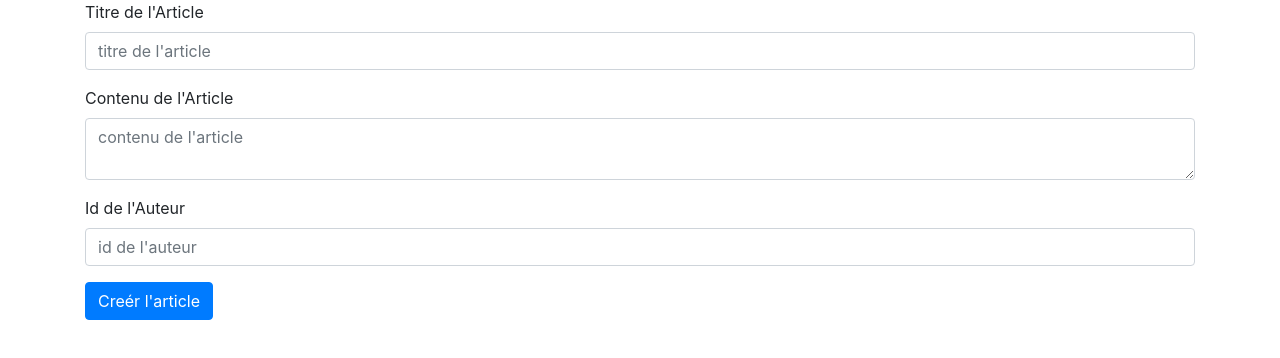
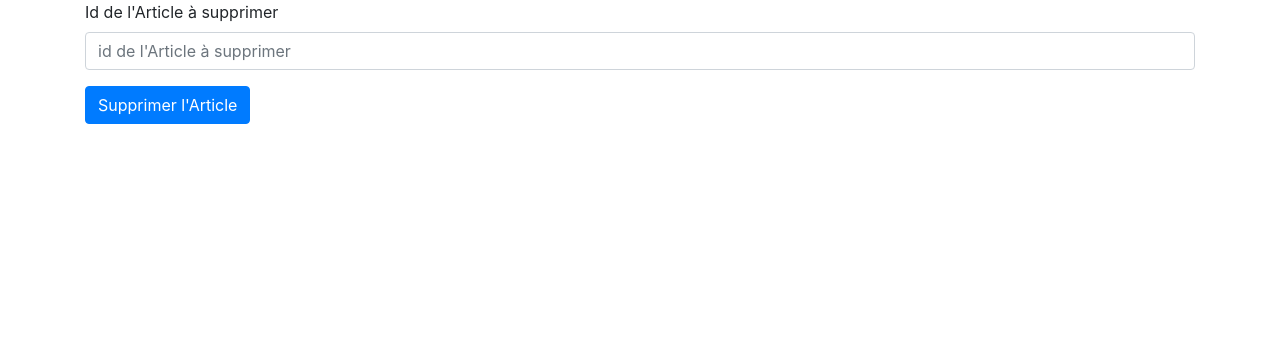
Before and after one commit to OmyRob86/first-react-project, a React (Create React App) app: page / in a window 1280 px wide. Shown: the top 358 px of the page. Built offline with nearby package versions, Linux system fonts and the light colour scheme.

Commit message:
Added style on DeleteArticle

```diff
--- a/src/App.js
+++ b/src/App.js
@@ -1,10 +1,10 @@
 import React from 'react';
-import CreateArticle from './CreateArticle';
+import DeleteArticle from './DeleteArticle';
 
 const App = () => {
   return (
     <div>
-      <CreateArticle />
+      <DeleteArticle />
     </div>
   );
 }
--- a/src/CreateArticle.js
+++ b/src/CreateArticle.js
@@ -1,4 +1,5 @@
 import React, { useState } from 'react';
+
 import Container from 'react-bootstrap/Container';
 import Form      from 'react-bootstrap/Form';
 import Button    from 'react-bootstrap/Button';
--- a/src/DeleteArticle.js
+++ b/src/DeleteArticle.js
@@ -1,4 +1,8 @@
 import React, { useState } from 'react';
+
+import Container from 'react-bootstrap/Container';
+import Form      from 'react-bootstrap/Form';
+import Button    from 'react-bootstrap/Button';
 
 const DeleteArticle = () => {
     const [ id, setId ] = useState("");
@@ -18,16 +22,21 @@
     }
 
     return (
-        <form onSubmit={handleSubmit}>
-            <input
+        <Container>
+            <Form onSubmit={handleSubmit}>
+                <Form.Group controlId="article.id">
+                    <Form.Label>Id de l'Article à supprimer</Form.Label>
+                    <Form.Control
                         type="number"
                         name="id"
                         onChange={handleChange}
                         value={id}
                         placeholder="id de l'Article à supprimer"
                     />
-            <button type="submit" >Supprimer l'Article</button>
-        </form>
+                </Form.Group>
+                <Button type="submit" >Supprimer l'Article</Button>
+            </Form>
+        </Container>
     );
 }
 
```
Lines whose indentation alone changed are shown as unchanged.
